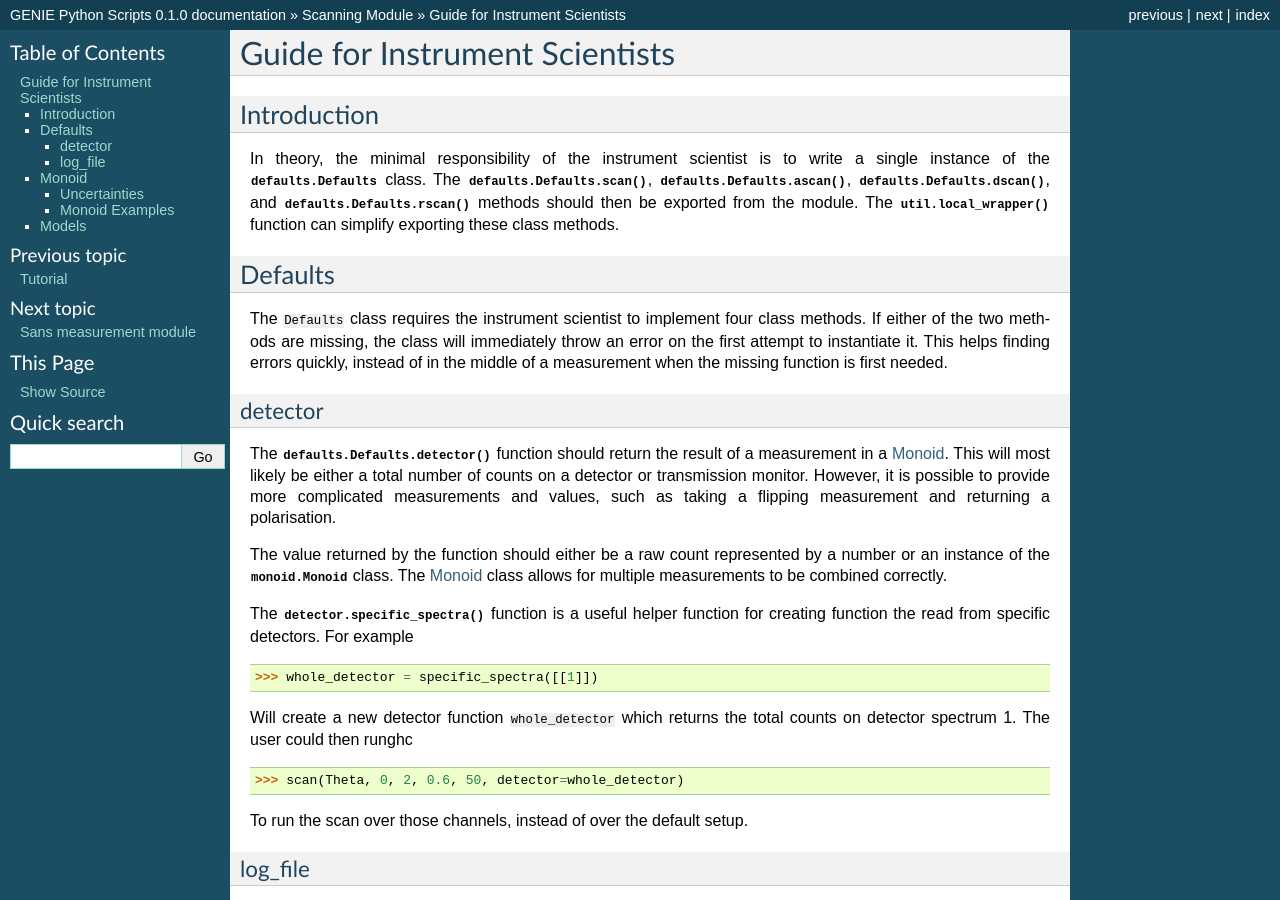
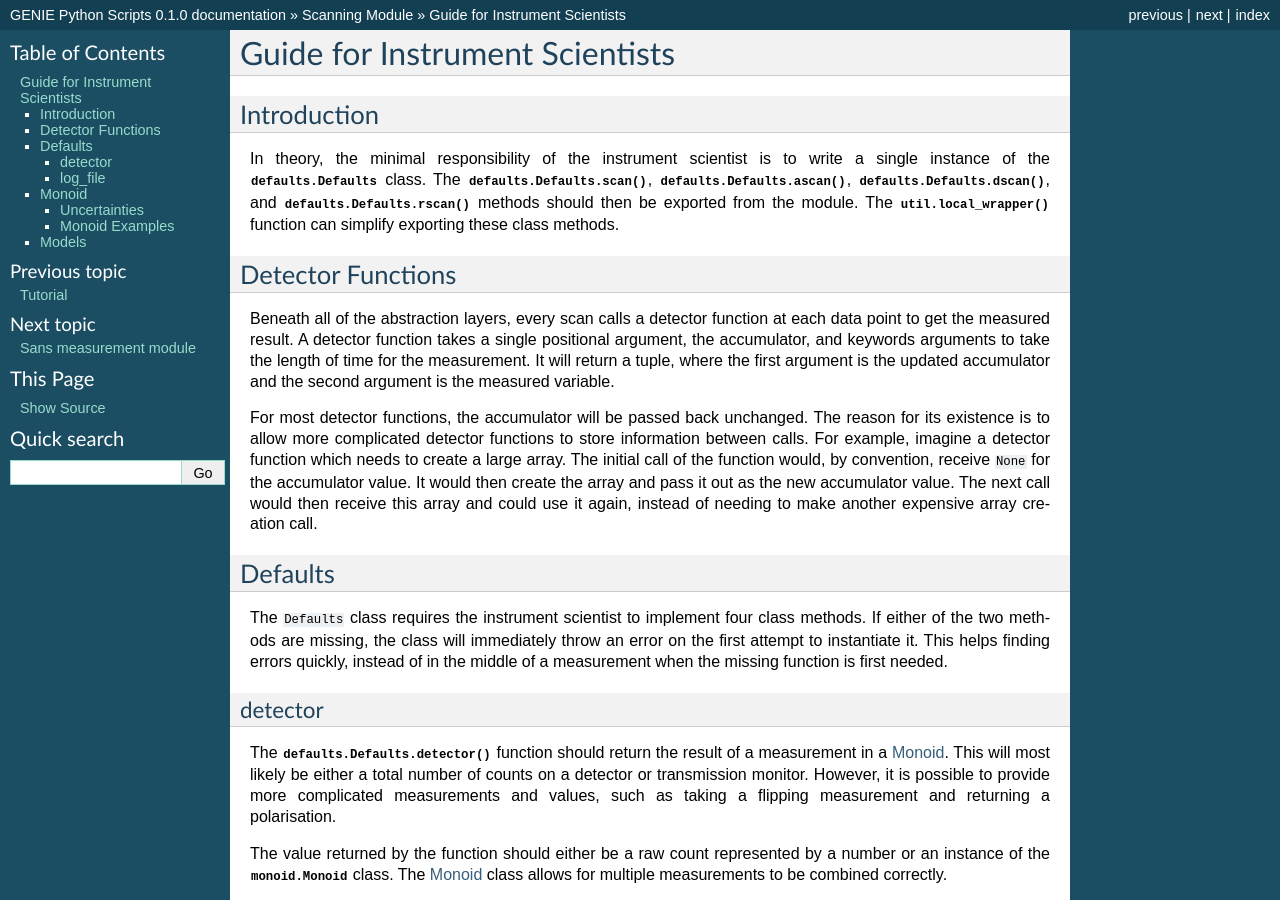
Before and after one commit to ISISNeutronMuon/InstrumentScripts, a Sphinx documentation site: the page built from doc/source/scans/instrument.rst, in a window 1280 px wide and 900 px high. Built offline with Sphinx 7.4.7, drawn with Linux system fonts in a browser that asks for light colours.

Commit message:
Update instrument scientist documentation

```diff
--- a/doc/source/scans/instrument.rst
+++ b/doc/source/scans/instrument.rst
@@ -27,6 +27,26 @@ class.  The :meth:`defaults.Defaults.scan`,
 :meth:`defaults.Defaults.rscan` methods should then be exported
 from the module.  The :meth:`util.local_wrapper` function can
 simplify exporting these class methods.
+
+Detector Functions
+==================
+
+Beneath all of the abstraction layers, every scan calls a detector
+function at each data point to get the measured result.  A detector
+function takes a single positional argument, the accumulator, and
+keywords arguments to take the length of time for the measurement.  It
+will return a tuple, where the first argument is the updated
+accumulator and the second argument is the measured variable.
+
+For most detector functions, the accumulator will be passed back
+unchanged.  The reason for its existence is to allow more complicated
+detector functions to store information between calls.  For example,
+imagine a detector function which needs to create a large array.  The
+initial call of the function would, by convention, receive ``None``
+for the accumulator value.  It would then create the array and pass it
+out as the new accumulator value.  The next call would then receive
+this array and could use it again, instead of needing to make another
+expensive array creation call.
 
 Defaults
 ========
--- a/doc/source/scans/tutorial.rst
+++ b/doc/source/scans/tutorial.rst
@@ -526,8 +526,8 @@ Scan Alternate Detectors
   scan across any arbitrary value.  The code below with plots twice
   the current value of the theta motor (as an example).
 
-  >>> def example_detector(**kwargs):
-  ...   return Average(2*theta())
+  >>> def example_detector(acc, **kwargs):
+  ...   return (acc, Average(2*theta()))
   >>> scan(theta, start=0, stop=1, stride=0.25, frames=50, detector=example_detector)
 
 Perform continuous scans
```
